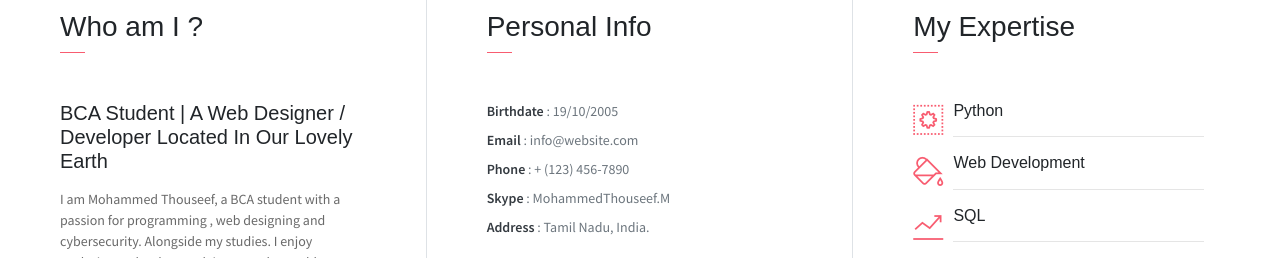
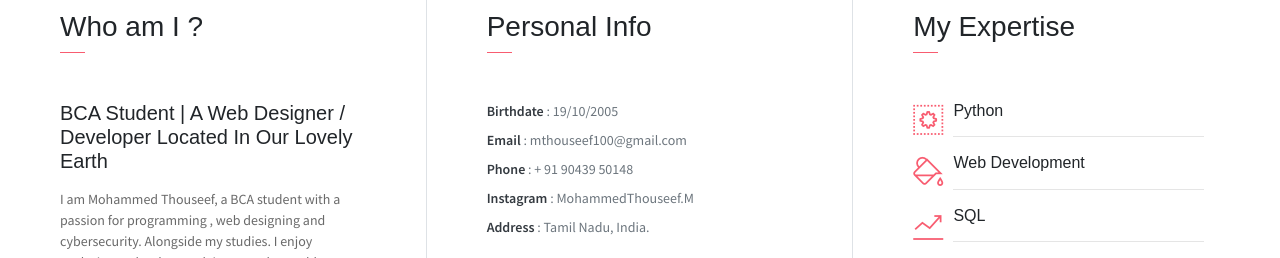
Before and after one commit to MohammedThouseefM/Portfolio-Website, a plain HTML site: page index.html in a window 1280 px wide. Shown: the part 767-1025 px from the top of the page. Drawn offline with nearby package versions, Linux system fonts and the light colour scheme.

Commit message:
fiveth commit

```diff
--- a/index.html
+++ b/index.html
@@ -104,9 +104,9 @@
                 <span class="line mb-5"></span>
                 <ul class="mt40 info list-unstyled">
                     <li><span>Birthdate</span> : 19/10/2005</li>
-                    <li><span>Email</span> : info@website.com</li>
-                    <li><span>Phone</span> : + (123) 456-7890</li>
-                    <li><span>Skype</span> : MohammedThouseef.M </li>
+                    <li><span>Email</span> : mthouseef100@gmail.com</li>
+                    <li><span>Phone</span> : + 91 90439 50148</li>
+                    <li><span>Instagram</span> : MohammedThouseef.M </li>
                     <li><span>Address</span> : Tamil Nadu, India.</li>
                 </ul>
                 <ul class="social-icons pt-3">
```
